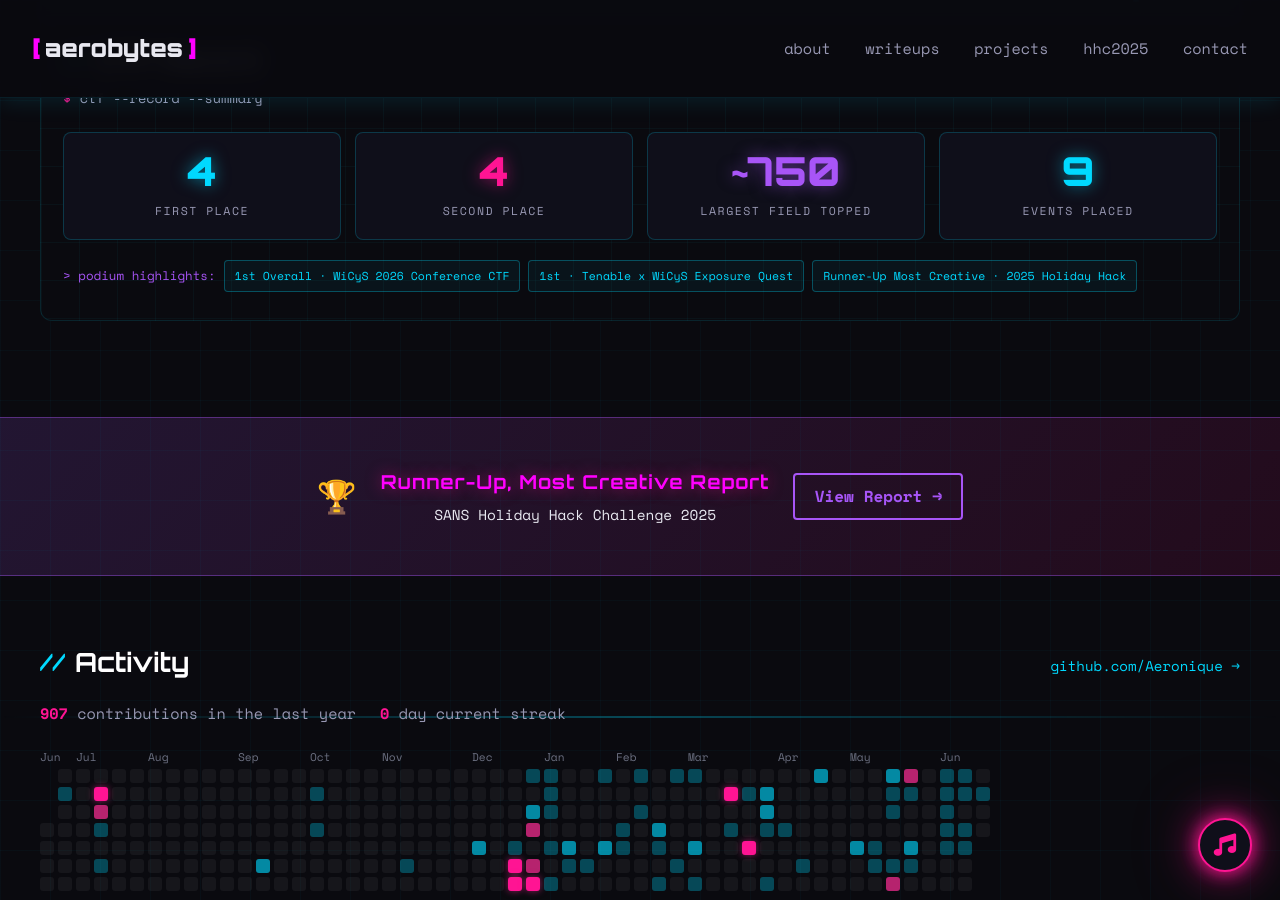
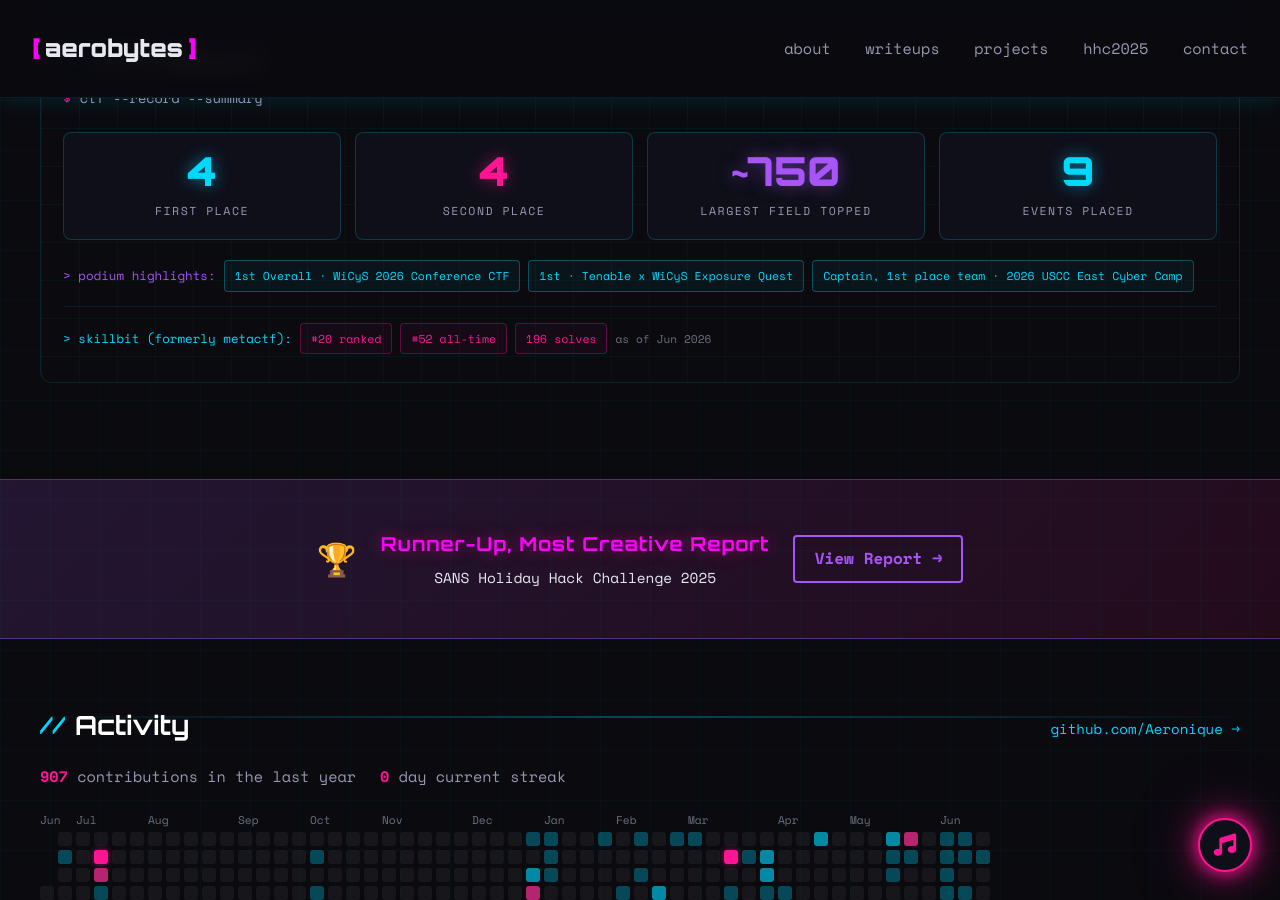
Before and after one commit to Aeronique/aerobytes-site, a Jekyll site: the page built from index.html, in a window 1280 px wide and 900 px high, scrolled down 1261 px. Built offline with Jekyll 4.4.1, drawn with Linux system fonts in a browser that asks for light colours.

Commit message:
Update index.html

```diff
--- a/index.html
+++ b/index.html
@@ -76,7 +76,15 @@ title: Purple team, threat intel, and CTF writeups
                     <span class="ctfr-hl-label">&gt; podium highlights:</span>
                     <span class="ctfr-tag">1st Overall &middot; WiCyS 2026 Conference CTF</span>
                     <span class="ctfr-tag">1st &middot; Tenable x WiCyS Exposure Quest</span>
-                    <span class="ctfr-tag">Runner-Up Most Creative &middot; 2025 Holiday Hack</span>
+                    <span class="ctfr-tag">Captain, 1st place team &middot; 2026 USCC East Cyber Camp</span>
+                </div>
+
+                <div class="ctfr-platform">
+                    <span class="ctfr-plat-label">&gt; skillbit (formerly metactf):</span>
+                    <span class="ctfr-tag ctfr-tag-pink">#20 ranked</span>
+                    <span class="ctfr-tag ctfr-tag-pink">#52 all-time</span>
+                    <span class="ctfr-tag ctfr-tag-pink">196 solves</span>
+                    <span class="ctfr-asof">as of Jun 2026</span>
                 </div>
             </div>
         </div>
@@ -111,6 +119,11 @@ title: Purple team, threat intel, and CTF writeups
         .ctf-record .ctfr-highlights{margin-top:20px;display:flex;flex-wrap:wrap;gap:8px;align-items:center}
         .ctf-record .ctfr-hl-label{font-family:var(--font-mono,'Space Mono',monospace);font-size:.78rem;color:var(--cyber-purple,#a855f7)}
         .ctf-record .ctfr-tag{font-family:var(--font-mono,'Space Mono',monospace);font-size:.72rem;color:var(--cyber-blue,#00d9ff);border:1px solid rgba(0,217,255,.3);border-radius:4px;padding:5px 10px;background:rgba(0,217,255,.05)}
+
+        .ctf-record .ctfr-platform{margin-top:14px;padding-top:16px;border-top:1px solid rgba(0,217,255,.1);display:flex;flex-wrap:wrap;gap:8px;align-items:center}
+        .ctf-record .ctfr-plat-label{font-family:var(--font-mono,'Space Mono',monospace);font-size:.78rem;color:var(--cyber-blue,#00d9ff)}
+        .ctf-record .ctfr-tag-pink{color:var(--cyber-pink,#ff1493);border-color:rgba(255,20,147,.3);background:rgba(255,20,147,.05)}
+        .ctf-record .ctfr-asof{font-family:var(--font-mono,'Space Mono',monospace);font-size:.7rem;color:#6b6f80}
 
         @media (prefers-reduced-motion:reduce){
             .ctf-record .ctfr-stat{transition:none}
```
